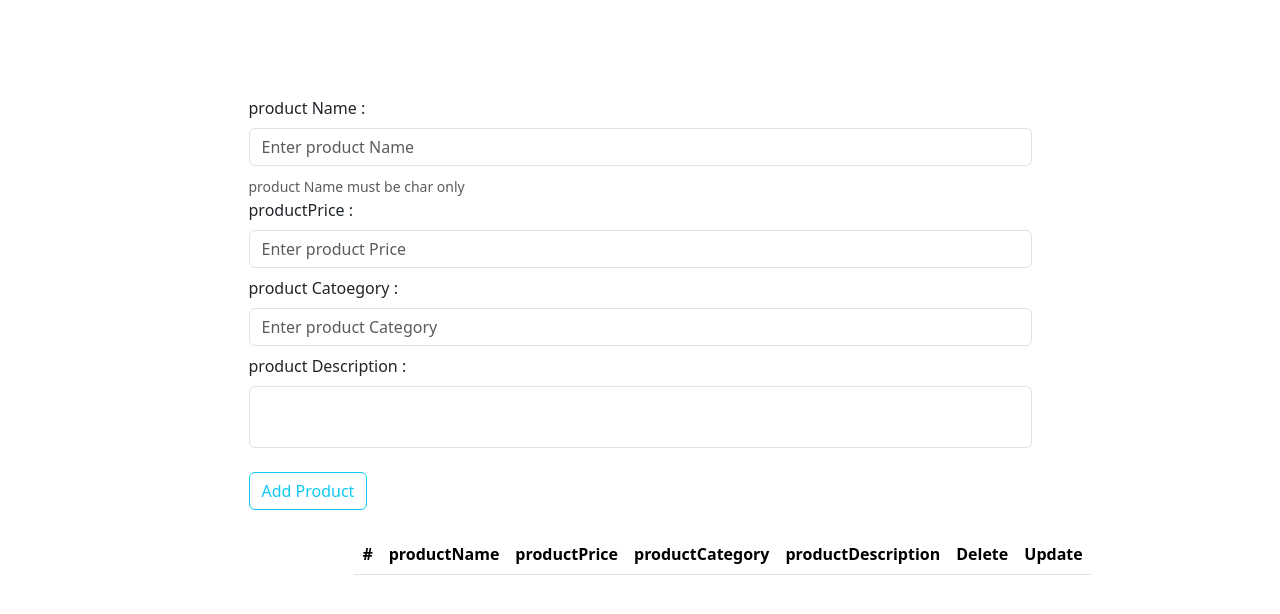
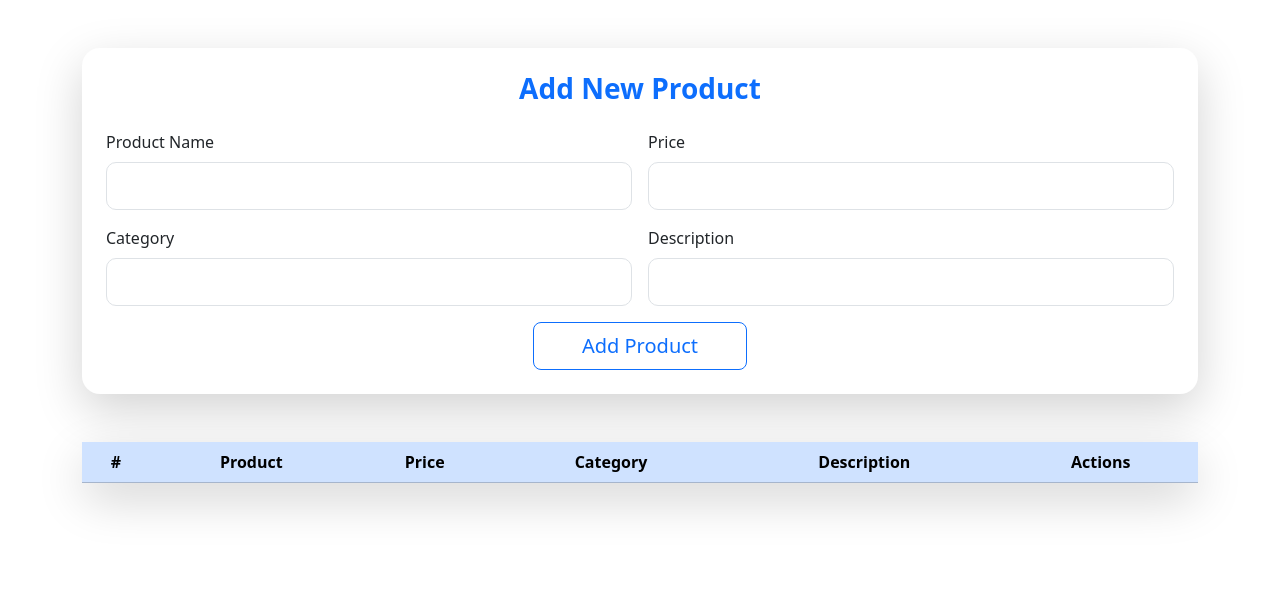
Before and after one commit to Ebramrasmy/crud-project, a plain HTML site: page index.html in a window 1280 px wide. Drawn offline with nearby package versions, Linux system fonts and the light colour scheme.

Commit message:
change styel

```diff
--- a/css/style.css
+++ b/css/style.css
@@ -1,3 +1,23 @@
 textarea{
     resize: none;
 }
+.card {
+  border-radius: 18px !important;
+}
+
+.table th, .table td {
+  vertical-align: middle !important;
+}
+
+.btn-outline-danger, .btn-outline-warning {
+  padding: 4px 12px;
+  border-radius: 8px;
+}
+
+.btn-primary {
+  border-radius: 10px;
+}
+
+input.form-control {
+  border-radius: 10px;
+}
--- a/index.html
+++ b/index.html
@@ -9,44 +9,55 @@
     <link rel="stylesheet" href="css/style.css">
 </head>
 <body>
-  <div class="container  p-5 ">
-        <div class="w-75 mx-auto my-5">
-        <div class="form-group">
-          <label for="productName" >product Name :</label>
-          <input type="text" class="my-2 form-control" id="productName" placeholder="Enter product Name">
-          <small class="text-muted">product Name must be char only</small>
-        </div>
-        <div class="form-group">
-          <label for="productPrice" >productPrice :</label>
-          <input type="text" class="my-2 form-control" id="productPrice" placeholder="Enter product Price">
+<div class="container my-5">
+  <div class="card shadow-lg p-4 border-0 rounded-4">
+    <h3 class="mb-4 text-center fw-bold text-primary">Add New Product</h3>
+
+    <div class="row g-3">
+      <div class="col-md-6">
+        <label for="productName" class="form-label">Product Name</label>
+        <input type="text" id="productName" class="form-control form-control-lg">
       </div>
-        <div class="form-group">
-          <label for="productCategory" >product Catoegory :</label>
-          <input type="text" class="my-2 form-control" id="productCategory" placeholder="Enter product Category">
+
+      <div class="col-md-6">
+        <label for="productPrice" class="form-label">Price</label>
+        <input type="number" id="productPrice" class="form-control form-control-lg">
       </div>
-        <div class="form-group">
-          <label for="productDescription" >product Description :</label>
-          <textarea type="text" class="my-2 form-control" id="productDescription" placeholder="Enter product Description"> </textarea>
+
+      <div class="col-md-6">
+        <label for="productCategory" class="form-label">Category</label>
+        <input type="text" id="productCategory" class="form-control form-control-lg">
       </div>
-      <button onclick="addProduct()" id="addp" class="my-3 btn btn-outline-info">Add Product</button>
 
-  <div class="w-75 mx-auto p-2">
-    <table class="table ">
-      <thead>
-          <th scope="col">#</th>
-          <th scope="col">productName</th>
-          <th scope="col">productPrice</th>
-          <th scope="col">productCategory</th>
-          <th scope="col">productDescription</th>
-          <th scope="col" >Delete</th>
-          <th scope="col" >Update</th>
+      <div class="col-md-6">
+        <label for="productDescription" class="form-label">Description</label>
+        <input type="text" id="productDescription" class="form-control form-control-lg">
+      </div>
+
+      <div class="col-12 text-center mt-3">
+        <button onclick="addProduct()" class="btn btn-outline-primary px-5 py-2 fs-5 rounded-3">Add Product</button>
+      </div>
+    </div>
+  </div>
+</div>
+
+<div class="container my-5">
+  <div class="card shadow-lg border-0 rounded-4">
+    <table class="table table-hover table-striped align-middle mb-0">
+      <thead class="table-primary text-center">
+        <tr>
+          <th>#</th>
+          <th>Product</th>
+          <th>Price</th>
+          <th>Category</th>
+          <th>Description</th>
+          <th colspan="2">Actions</th>
+        </tr>
       </thead>
-      <tbody id="productTableBody">
-
-      </tbody>
+      <tbody id="productTableBody" class="text-center"></tbody>
+    </table>
   </div>
-  </div>
-  </div>
+</div>
 
 
 <script src="js/script.js"></script>
```
